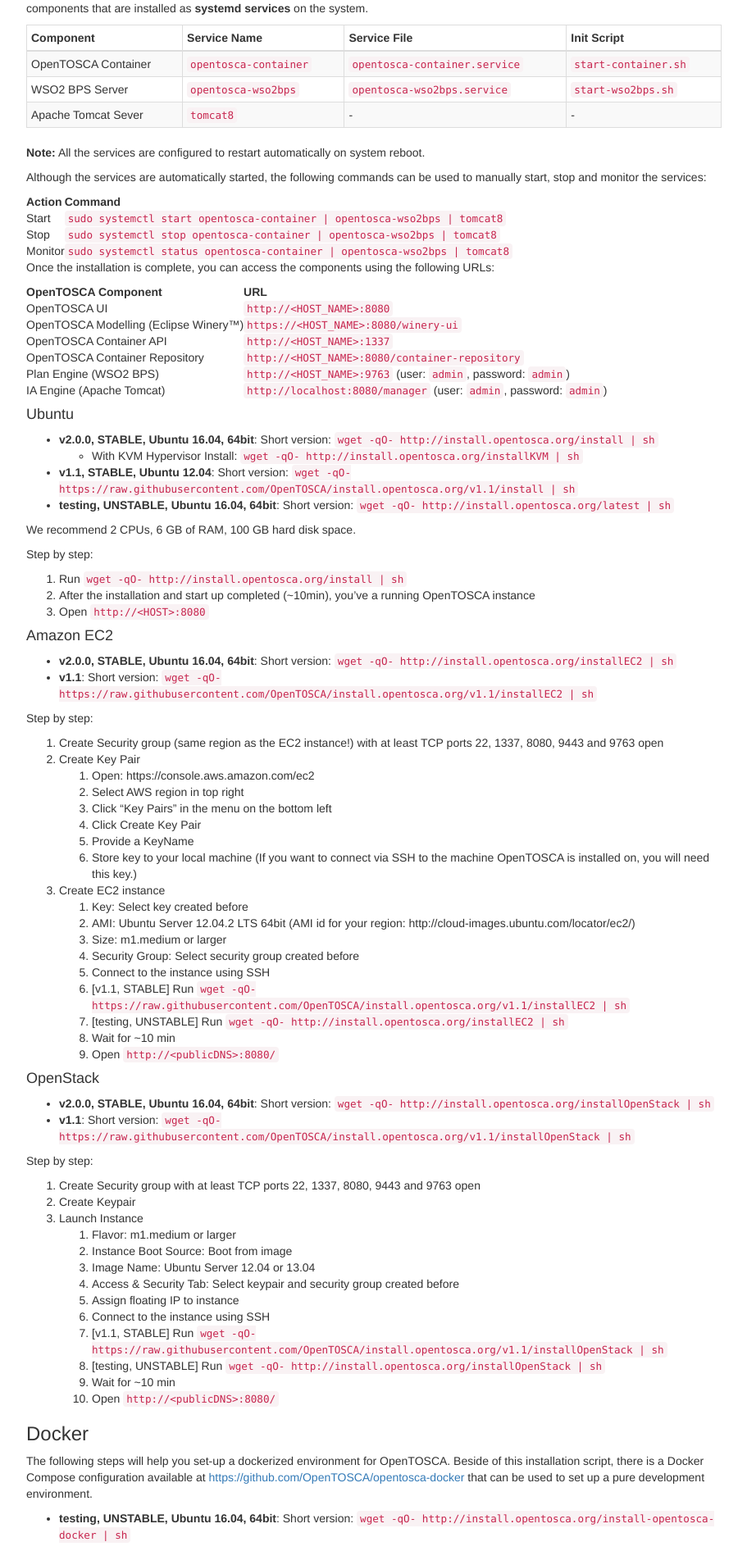
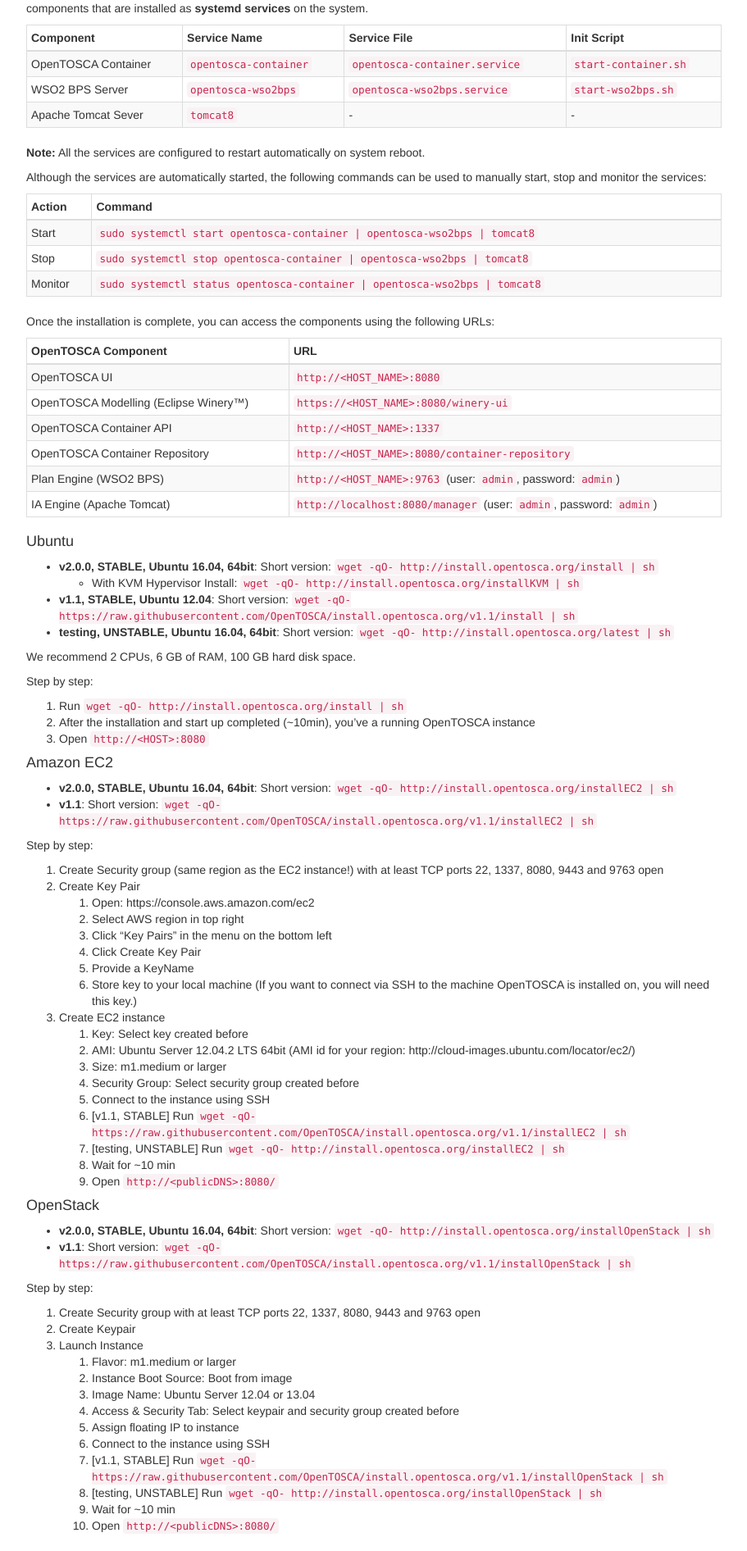
Before and after one commit to OpenTOSCA/install.opentosca.org, a Jekyll site: the page built from index.md, in a window 1280 px wide. Shown: the part 758-2650 px from the top of the page at 82% size, without its empty margins (38-949 px from the left). Built offline with Jekyll 4.4.1, drawn with Linux system fonts in a browser that asks for light colours; comment, search, counter and statistics services are not loaded; our own code applies the rules of GitHub Pages for plain Markdown files.

Commit message:
Fix table layout

```diff
--- a/index.md
+++ b/index.md
@@ -59,6 +59,7 @@
 | Start | `sudo systemctl start opentosca-container | opentosca-wso2bps | tomcat8` |
 | Stop | `sudo systemctl stop opentosca-container | opentosca-wso2bps | tomcat8` |
 | Monitor| `sudo systemctl status opentosca-container | opentosca-wso2bps | tomcat8` |
+{: class="table table-bordered table-striped table-condensed"}
 
 Once the installation is complete, you can access the components using the following URLs:
 
@@ -70,6 +71,7 @@
 | OpenTOSCA Container Repository| `http://<HOST_NAME>:8080/container-repository` |
 | Plan Engine (WSO2 BPS)| `http://<HOST_NAME>:9763` (user: `admin`, password: `admin`) |
 | IA Engine (Apache Tomcat) | `http://localhost:8080/manager` (user: `admin`, password: `admin`) |
+{: class="table table-bordered table-striped table-condensed"}
 
 
 #### Ubuntu
@@ -154,6 +156,7 @@
 | OpenTOSCA Container Repository | `http://<HOST_NAME>:8081` | [Link](https://github.com/OpenTOSCA/winery) | [Link](https://hub.docker.com/r/opentosca/winery) |
 | Plan Engine (WSO2 BPS) | `http://<HOST_NAME>:9763`<br>(user: `admin`, password: `admin`) | [Link](https://github.com/OpenTOSCA/engine-plan) | [Link](https://hub.docker.com/r/opentosca/engine-plan) |
 | IA Engine (Apache Tomcat) | `http://<HOST_NAME>:8090/manager`<br>(user: `admin`, password: `admin`) | [Link](https://github.com/OpenTOSCA/engine-ia) | [Link](https://hub.docker.com/r/opentosca/engine-ia) |
+{: class="table table-bordered table-striped table-condensed"}
 
 You can check the status of the different containers by using the _Portainer_ Management UI at <http://HOST_NAME:9000>.
 
```
